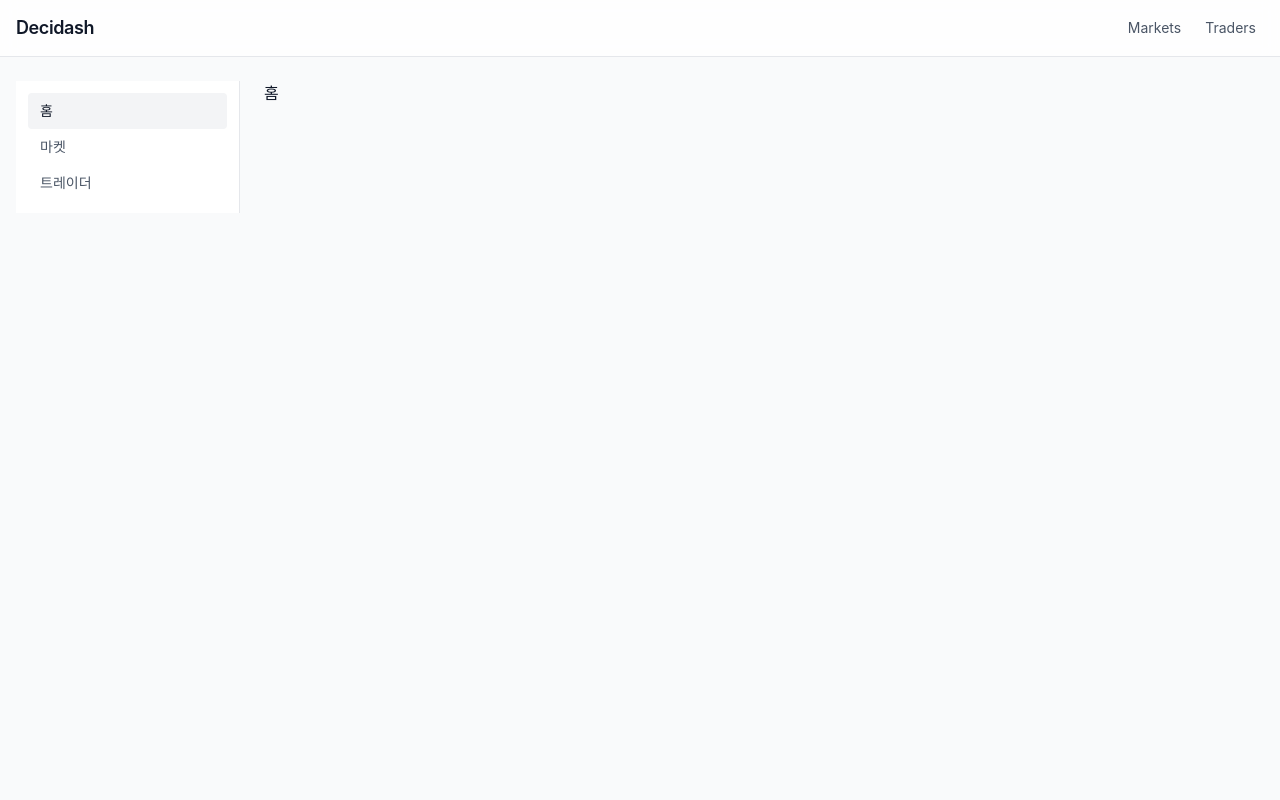
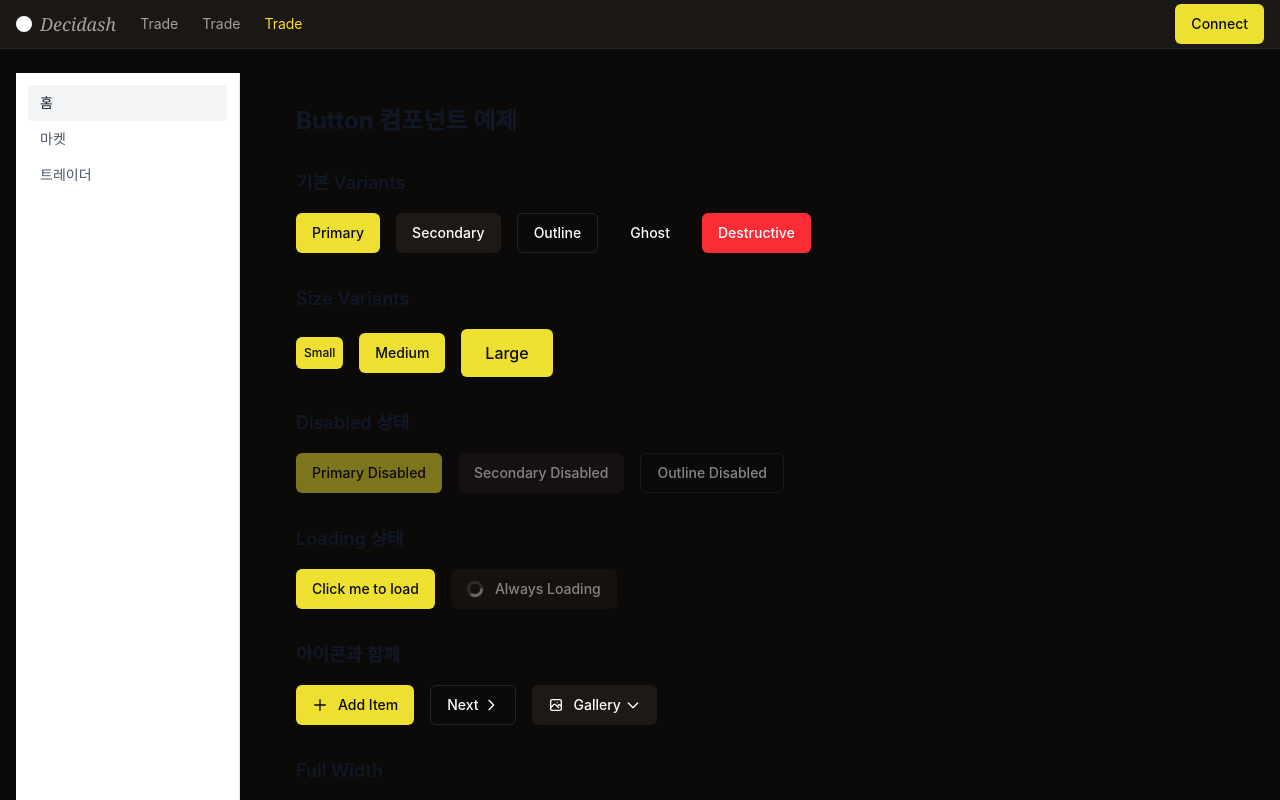
Before and after one commit to cresendoo/decidash-frontend, a React (Vite) app: page / in a window 1280 px wide. Shown: the top 800 px of the page. Built offline with nearby package versions, Linux system fonts and the light colour scheme.

Commit message:
feat: enhance app structure and layouts

```diff
--- a/src/pages/Home.tsx
+++ b/src/pages/Home.tsx
@@ -1,3 +1,9 @@
+import { ButtonExamples } from '@/components/ui/ButtonExamples'
+
 export default function Home() {
-  return <div className="text-gray-900">홈</div>
+  return (
+    <div className="text-gray-900">
+      <ButtonExamples />
+    </div>
+  )
 }
--- a/src/shared/layout/Header.tsx
+++ b/src/shared/layout/Header.tsx
@@ -1,19 +1,48 @@
-import { Link } from 'react-router-dom'
+import { Button } from '@/components/ui'
+import { Link, NavLink } from 'react-router-dom'
 
 export default function Header() {
+  const nav = [
+    { to: '/markets', label: 'Trade' },
+    { to: '/traders', label: 'Trade' },
+    { to: '/', label: 'Trade' },
+  ]
   return (
-    <header className="sticky top-0 z-10 border-b bg-white/80 backdrop-blur">
-      <div className="mx-auto flex h-14 max-w-7xl items-center justify-between px-4">
-        <Link to="/" className="text-lg font-semibold tracking-tight">
-          Decidash
-        </Link>
-        <div className="flex items-center gap-2 text-sm text-gray-600">
-          <Link to="/markets" className="rounded px-2 py-1 hover:bg-gray-100">
-            Markets
+    <header
+      className="sticky top-0 z-10 border-b backdrop-blur"
+      style={{
+        backgroundColor: 'var(--bg-surface-95)',
+        color: 'var(--fg-muted)',
+        borderColor: 'var(--border-default)',
+      }}
+    >
+      <div className="mx-auto flex h-12 max-w-7xl items-center justify-between px-4">
+        <div className="flex items-center gap-6">
+          <Link to="/" className="flex items-center gap-2">
+            <span
+              className="inline-block h-4 w-4 rounded-full"
+              style={{ backgroundColor: 'var(--fg-default)' }}
+            />
+            <span className="font-serif text-lg italic" style={{ color: 'var(--fg-muted)' }}>
+              Decidash
+            </span>
           </Link>
-          <Link to="/traders" className="rounded px-2 py-1 hover:bg-gray-100">
-            Traders
-          </Link>
+          <nav className="hidden gap-6 md:flex">
+            {nav.map((item, i) => (
+              <NavLink
+                key={i}
+                to={item.to}
+                className={({ isActive }) =>
+                  `text-sm ${isActive ? 'text-yellow-300' : ''} hover:text-yellow-300`
+                }
+              >
+                {item.label}
+              </NavLink>
+            ))}
+          </nav>
+        </div>
+        <div className="flex items-center gap-2">
+          <Button>Connect</Button>
         </div>
       </div>
     </header>
--- a/src/shared/layout/MainLayout.tsx
+++ b/src/shared/layout/MainLayout.tsx
@@ -1,11 +1,16 @@
 import { Outlet } from 'react-router-dom'
 
 import Header from './Header'
+import ThemeProvider from '@/shared/theme/ThemeProvider'
 import Sidebar from './Sidebar'
 
 export default function MainLayout() {
   return (
-    <div className="min-h-screen bg-gray-50">
+    <ThemeProvider>
+      <div
+        className="min-h-screen"
+        style={{ backgroundColor: 'var(--bg-default)', color: 'var(--fg-default)' }}
+      >
         <Header />
         <div className="mx-auto flex max-w-7xl gap-6 px-4 py-6">
           <Sidebar />
@@ -14,5 +19,6 @@ export default function MainLayout() {
           </main>
         </div>
       </div>
+    </ThemeProvider>
   )
 }
--- a/src/shared/store/appStore.ts
+++ b/src/shared/store/appStore.ts
@@ -6,6 +6,6 @@ interface AppState {
 }
 
 export const useAppStore = create<AppState>((set) => ({
-  theme: 'light',
+  theme: 'dark',
   setTheme: (theme) => set({ theme }),
 }))
```
Lines whose indentation alone changed are shown as unchanged.
